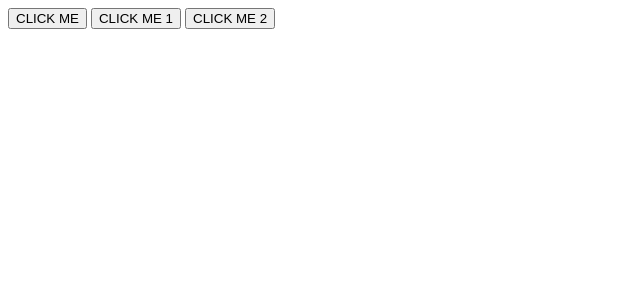
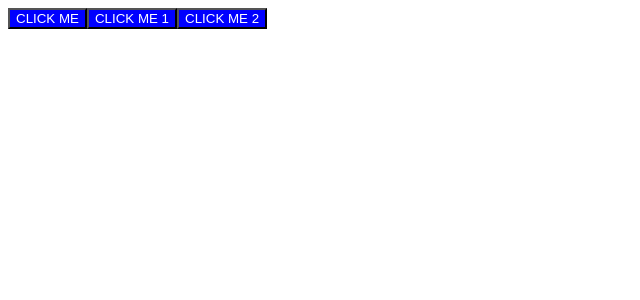
Before and after one commit to AbhishekKamat6/Hangman, a React (Vite) app in the folder hangman/: page / in a window 1280 px wide. Shown: the top 300 px of the page, without its empty margins (0-640 px from the left). Built offline with nearby package versions, Linux system fonts and the light colour scheme.

Commit message:
callBackFunction , Why two brackets while writing inline css

```diff
--- a/hangman/components/button/Button.jsx
+++ b/hangman/components/button/Button.jsx
@@ -1,10 +1,15 @@
-function Button(props) {
-
-    console.log(props.text);
-
+function Button({ text, onClickHandler }) {
   return (
     <>
-      <button>{props.text}</button> {/*This is called as JSX curlies where we can have a valid opertions*/}
+      <button
+             onClick={onClickHandler}
+             style={{ 'backgroundColor': "blue" , 'color':"white"}}
+             /* 👉 Outer {} → Marks a JavaScript expression in JSX.
+                👉 Inner {} → Represents the actual object with CSS properties. */
+      >
+        {text}
+      </button>
+      {/*This is called as JSX curlies where we can have a valid opertions and also this is how we destructure the props*/}
     </>
   );
 }
--- a/hangman/src/App.jsx
+++ b/hangman/src/App.jsx
@@ -6,9 +6,9 @@ function App() {
   return (
    <div>
     {/* This is the advantage of JSX where we can use reusable components */}
-    <Button text = "CLICK ME" />
-    <Button text = "CLICK ME 1" />
-    <Button text = "CLICK ME 2" />
+    <Button text = "CLICK ME" onClickHandler = {()=>console.log("click me")} />
+    <Button text = "CLICK ME 1" onClickHandler = {()=>console.log("click me 1")} />
+    <Button text = "CLICK ME 2" onClickHandler = {()=>console.log("click me 2")} />
    </div>
   )
 }
```
